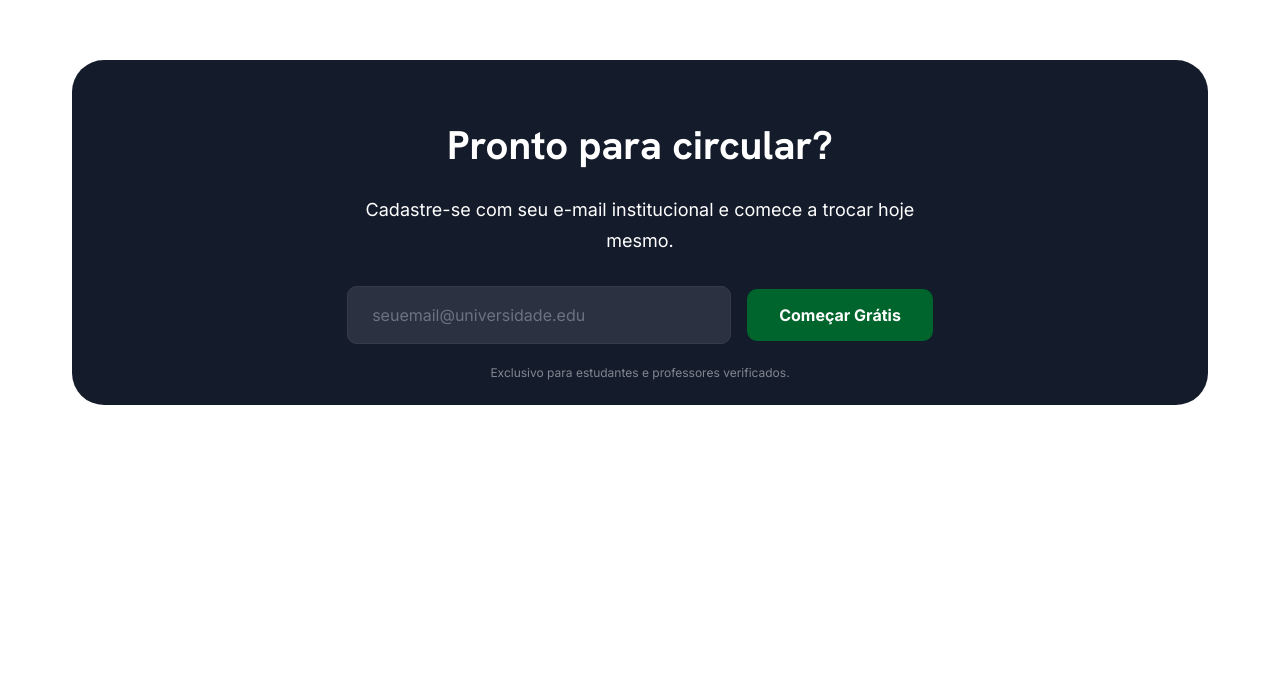
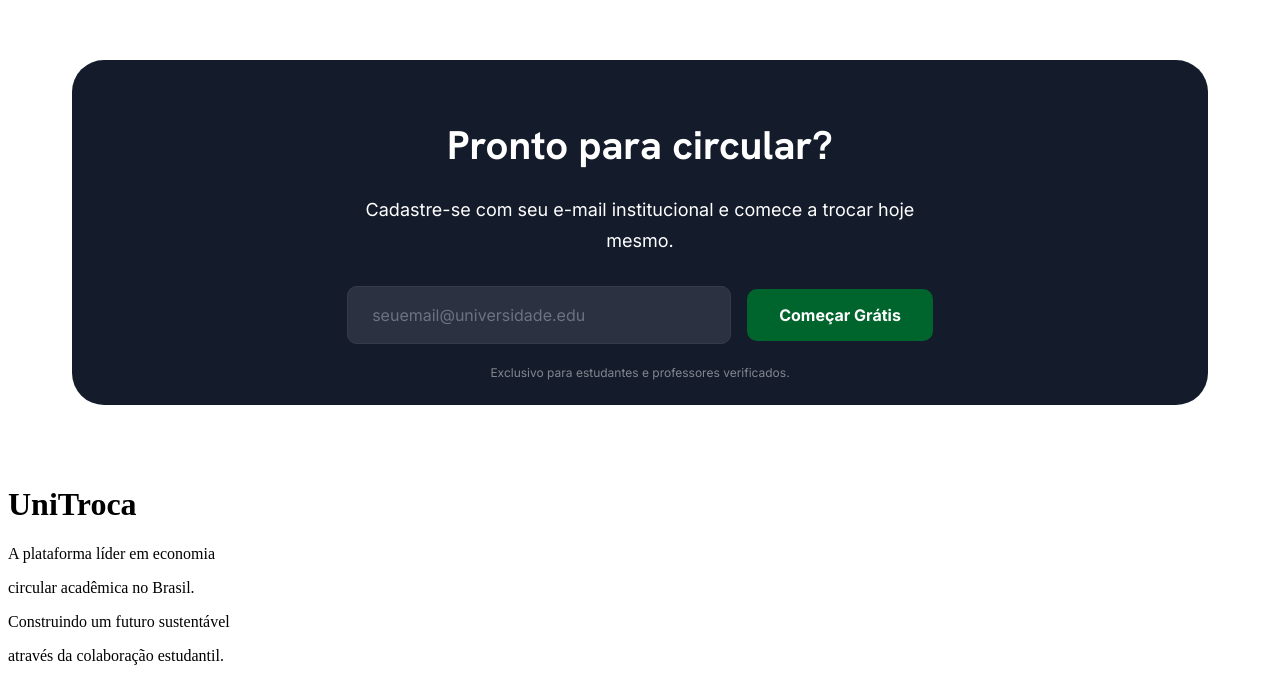
Before and after one commit to R8152/plataformaUniversitaria, a React (Vite) app in the folder plataformaUniversitaria/: page / in a window 1280 px wide. Shown: the part 3360-4041 px from the top of the page. Before the commit the page ends 3846 px from the top, so only its background shows below. Built offline with nearby package versions, Linux system fonts and the light colour scheme.

Commit message:
chore: instala Footer

```diff
--- a/plataformaUniversitaria/src/App.jsx
+++ b/plataformaUniversitaria/src/App.jsx
@@ -6,6 +6,7 @@ import Section2 from './components/Section2'
 import Section3 from './components/Section3'
 import Section4 from './components/Section4'
 import EmailPart from './components/EmailPart'
+import Footer from './components/Footer'
 function App() {
   const [count, setCount] = useState(0)
 
@@ -17,6 +18,7 @@ function App() {
       <Section3></Section3>
       <Section4></Section4>
       <EmailPart></EmailPart>
+      <Footer></Footer>
     </>
   )
 }
--- /dev/null
+++ b/plataformaUniversitaria/src/components/Footer.jsx
@@ -0,0 +1,27 @@
+function Footer(){
+    return(
+        <>
+        <footer>
+            <main className="info_footer">
+                <div>
+                    <h1>UniTroca</h1>
+                    <span><p>A plataforma líder em economia</p><p>circular acadêmica no Brasil.</p> <p>Construindo um futuro sustentável</p> <p>através da colaboração estudantil.</p></span>
+                </div>
+                <div>
+
+                </div>
+                <div>
+
+                </div>
+                <div>
+
+                </div>
+            </main>
+            <main className="">
+
+            </main>
+        </footer>
+        </>
+    )
+}
+export default Footer
```
Also changed, not shown: plataformaUniversitaria/src/components/Footer.css (added).
